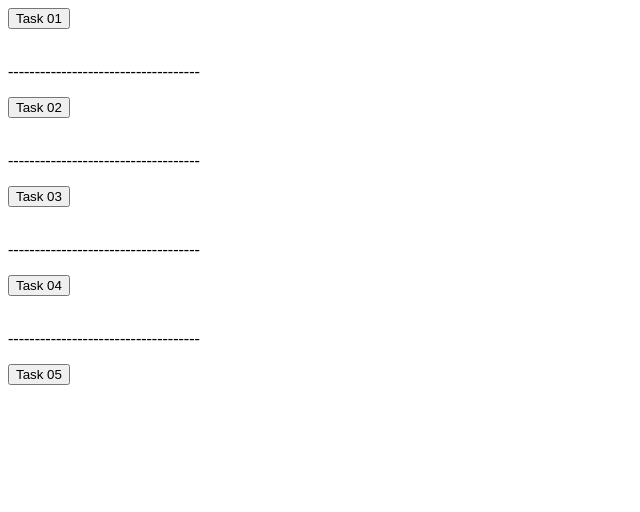
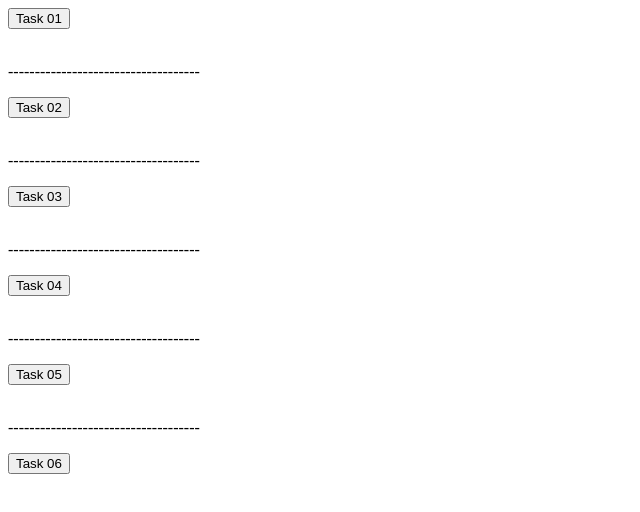
Before and after one commit to shayankhanani/saylani-mobile-web-development, a plain HTML site: page Assignment-05/chapter-9-11/index.html in a window 1280 px wide. Shown: the whole page, without its empty margins (0-640 px from the left). Drawn offline with Linux system fonts and the light colour scheme.

Commit message:
Task 06 Completed

```diff
--- a/Assignment-05/chapter-9-11/app.js
+++ b/Assignment-05/chapter-9-11/app.js
@@ -96,3 +96,38 @@ function run(){
         alert("car is smaller than cat");
     }
 }
+
+//Task 06
+var marks, percentage, result, grade, remarks, display;
+marks = 0;
+var total = 100;
+function result_calc(){
+    for(var i = 1; i <=3; i++){
+        marks += parseInt(prompt("Enter marks obtained in Subject No. " + i + " out of 100"));
+    }
+
+    percentage = Math.round((marks / (total * 3)) * 100);
+
+    if(percentage >= 80){
+        grade = "A1";
+        remarks= "Excellent";
+        display = "Total Marks: " + total * 3 + "\n Marks Obtained: " + marks + "\n Percentage: " + percentage + " \n Grade: " + grade + "\n Remarks: " + remarks;
+    }
+    else if(percentage >= 70){
+        grade = "A";
+        remarks= "Good";
+        display = "Total Marks: " + total * 3 + "\n Marks Obtained: " + marks + "\n Percentage: " + percentage + " \n Grade: " + grade + "\n Remarks: " + remarks;
+    }
+    else if(percentage >= 60){
+        grade = "B";
+        remarks= "You need to improve";
+        display = "Total Marks: " + total * 3 + "\n Marks Obtained: " + marks + "\n Percentage: " + percentage + " \n Grade: " + grade + "\n Remarks: " + remarks;
+    }
+    else{
+        grade = "Fail";
+        remarks= "Sorry"
+        display = "Total Marks: " + total * 3 + "\n Marks Obtained: " + marks + "\n Percentage: " + percentage + " \n Grade: " + grade + "\n Remarks: " + remarks;
+    }
+
+    document.getElementById('result').innerHTML = display;
+}
--- a/Assignment-05/chapter-9-11/index.html
+++ b/Assignment-05/chapter-9-11/index.html
@@ -16,6 +16,9 @@
     <button onclick="fuel_alert()">Task 04</button><br/><br/>
     <p>------------------------------------</p>
     <button onclick="run()">Task 05</button><br/><br/>
+    <p>------------------------------------</p>
+    <button onclick="result_calc()">Task 06</button><br/><br/>
+    <p id="result"></p>
 </body>
 <script src="app.js"></script>
 </html>
```
